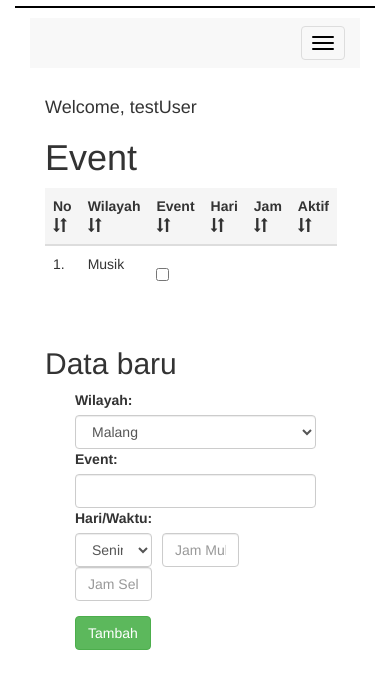
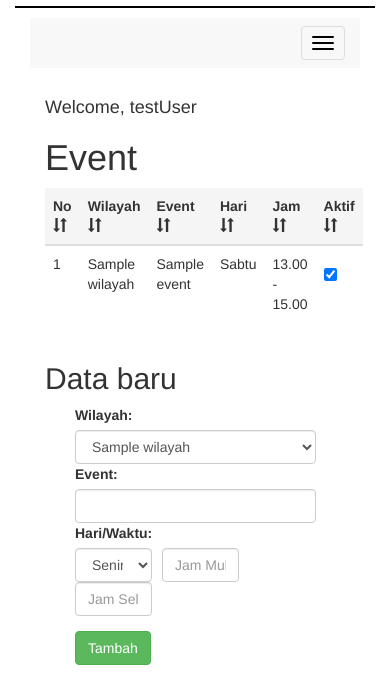
Before and after one commit to GraceMelody/event-organizer, a PHP site: page /event.php in a window 390 px wide. Shown: the part 207-887 px from the top of the page. Before the commit the page ends 857 px from the top, so only its background shows below. Run offline with PHP 8.4, Linux system fonts and the light colour scheme; tables that the repository leaves empty hold one stand-in row (values such as "Sample post"); a stand-in replaces the project's code that opens the database connection; some libraries are stand-ins or nearby versions.

Commit message:
Adds POST, populateTable, AJAX to event

```diff
--- a/event.php
+++ b/event.php
@@ -1,4 +1,98 @@
+<?php require('php_header.php') ?>
+
+
+<?php
+
+  if (isset($_POST['setActive'])) {
+    // Set active
+    $query = "UPDATE event SET aktif=? WHERE id=?";
+    $stmt = $db->prepare($query);
+    $stmt->bind_param("ii", $_POST['setActive'], $_POST['id']);
+    $stmt->execute();
+    echo $query;
+    echo $_POST['setActive'];
+    echo $_POST['id'];
+    die();
+  }
+
+  if (isset($_POST['submit'])) {
+    // Tambah event
+
+    $query = "INSERT INTO event (nama, id_wilayah, hari, waktu_mulai, waktu_selesai, aktif) VALUES (?, ?, ?, ?, ?, ?)";
+
+    $stmt = $db->prepare($query);
+    $true_bool = true;
+    $stmt->bind_param("sisssi", $_POST['nama_event'], $_POST['id_wilayah'], $_POST['hari'], $_POST['jam_mulai'], $_POST['jam_selesai'], $true_bool);
+    $stmt->execute() or die($db->error);
+  }
+
+  function populateTable() {
+    require('db.php');
+    $query = "SELECT event.id, wilayah.nama, event.nama, event.aktif FROM event INNER JOIN wilayah ON event.id_wilayah=wilayah.id";
+    $stmt = $db->prepare($query);
+    $stmt->execute();
+    $stmt->bind_result($id, $nama_wilayah, $nama_event, $aktif);
+
+    while ($stmt->fetch()) {
+    ?>
+         <tr>
+           <td><?php echo $id ?></td>
+           <td><?php echo $nama_wilayah ?></td>
+           <td><?php echo $nama_event ?></td>
+           <td>Sabtu</td>
+           <td>13.00 - 15.00</td>
+           <td><div class="checkbox">
+              <label><input type="checkbox" <?php echo $aktif ? "checked" : "" ?> data-id="<?php echo $id ?>"></label>
+        </div></td>
+         </tr>
+    <?php
+    }
+  }
+
+  function populateHari() {
+    ?>
+    <option value="Senin">Senin</option>
+    <option value="Selasa">Selasa</option>
+    <option value="Rabu">Rabu</option>
+    <option value="Kamis">Kamis</option>
+    <option value="Jumat">Jumat</option>
+    <option value="Sabtu">Sabtu</option>
+    <option value="Minggu">Minggu</option>
+    <?php
+  }
+
+  function populateOptionWilayah() {
+
+    require('db.php');
+    $query = "SELECT id, nama FROM wilayah WHERE aktif = 1";
+    $stmt = $db->prepare($query);
+    $stmt->execute();
+    $stmt->bind_result($id, $nama_wilayah);
+
+    while ($stmt->fetch()) {
+      ?>
+
+      <option value="<?php echo $id ?>"><?php echo $nama_wilayah ?></option>
+
+      <?php
+    }
+  }
+?>
+
 <?php require('header.php') ?>
+
+
+<script>
+  $(document).ready(function() {
+    $('table input[type=checkbox]').click(function() {
+      $.post('event.php', {
+          setActive: $(this).prop('checked') ? 1 : 0,
+          id: $(this).data("id")
+        })
+    })
+  })
+</script>
+
               <li class="active">
                 <a href="#">Data Master</a>
                 <ul class="nav padder">
@@ -37,45 +131,39 @@
          </tr>
        </thead>
        <tbody>
-         <tr>
-           <td>1.</td>
-           <td>Musik</td>
-           <td><div class="checkbox">
-              <label><input type="checkbox" value=""></label>
-        </div></td>
-         </tr>
+        <?php populateTable(); ?>
        </tbody>
      </table>
 
      <div class="row">
        <h2>Data baru</h2>
-       <form>
+       <form action="event.php" method="POST">
          <div class="col-md-11">
           <div class="form-group">
 
             <div class="col-md-9">
              <div class="form-group">
                <label for="wilayah">Wilayah:</label>
-               <select class="form-control" id="wilayah">
-                 <option>Malang</option>
+               <select class="form-control" id="wilayah" name="id_wilayah">
+                 <?php populateOptionWilayah() ?>
                </select>
 
                <label for="event">Event:</label>
-                <input type="text" class="form-control" id="event">
+                <input type="text" class="form-control" id="event" name="nama_event">
 
                <label for="hari">Hari/Waktu:</label>
                <div class="row">
 
-               <select class="form-control col-xs-2 hari-tanggal" id="hari">
-                 <option>Senin</option>
+               <select class="form-control col-xs-2 hari-tanggal" id="hari" name="hari">
+                 <?php populateHari() ?>
                </select>
-                 <input type="text" class="form-control col-xs-2 hari-tanggal" placeholder="Jam Mulai" id="jam_mulai">
-                 <input type="text" class="form-control col-xs-2 hari-tanggal" placeholder="Jam Selesai" id="jam_selesai">
+                 <input type="text" class="form-control col-xs-2 hari-tanggal" placeholder="Jam Mulai" id="jam_mulai" name="jam_mulai">
+                 <input type="text" class="form-control col-xs-2 hari-tanggal" placeholder="Jam Selesai" id="jam_selesai" name="jam_selesai">
                </div>
 
              </div>
 
-            <button type="submit" class="btn btn-success ">Tambah</button>
+            <button type="submit" class="btn btn-success" name="submit">Tambah</button>
 
       </form>
     </div>
```
